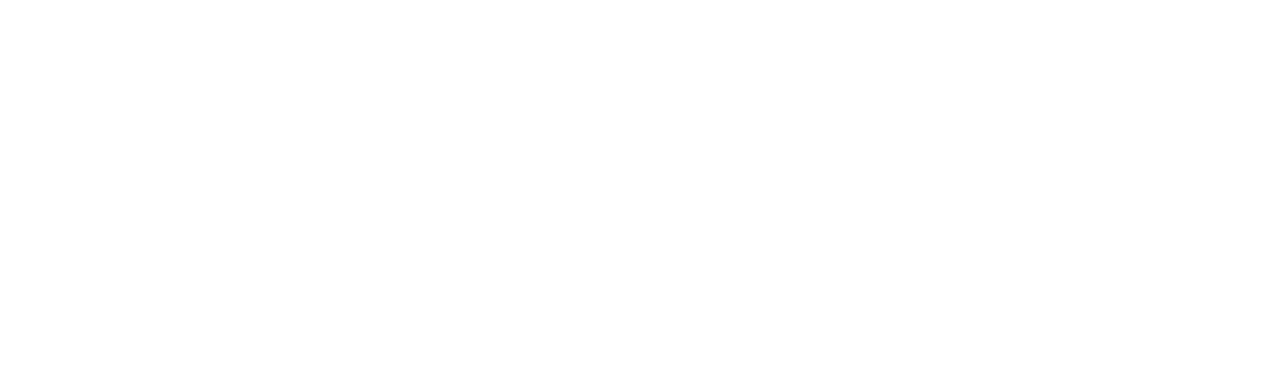
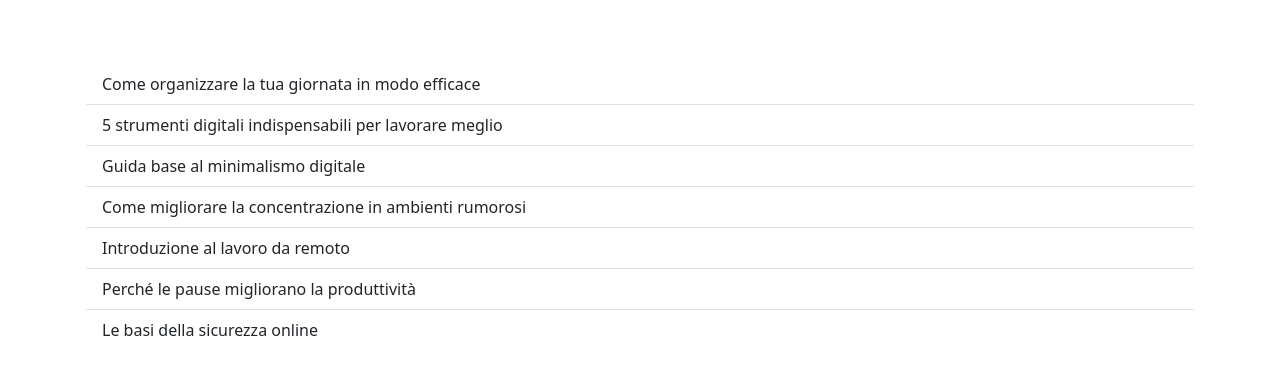
Before and after one commit to andreasalvi99/react-form, a React (Vite) app: page / in a window 1280 px wide. Shown: the top 374 px of the page. Built offline with nearby package versions, Linux system fonts and the light colour scheme.

Commit message:
list done

```diff
--- a/src/App.jsx
+++ b/src/App.jsx
@@ -11,8 +11,18 @@
 export default function App() {
   return (
     <>
-      <section>
-        <div className="container text-center"></div>
+      <section className="p-5">
+        <div className="container text-start p-3">
+          <ul class="list-group list-group-flush">
+            {headLines.map((headLine, index) => {
+              return (
+                <li key={index} class="list-group-item">
+                  {headLine}
+                </li>
+              );
+            })}
+          </ul>
+        </div>
       </section>
     </>
   );
```
